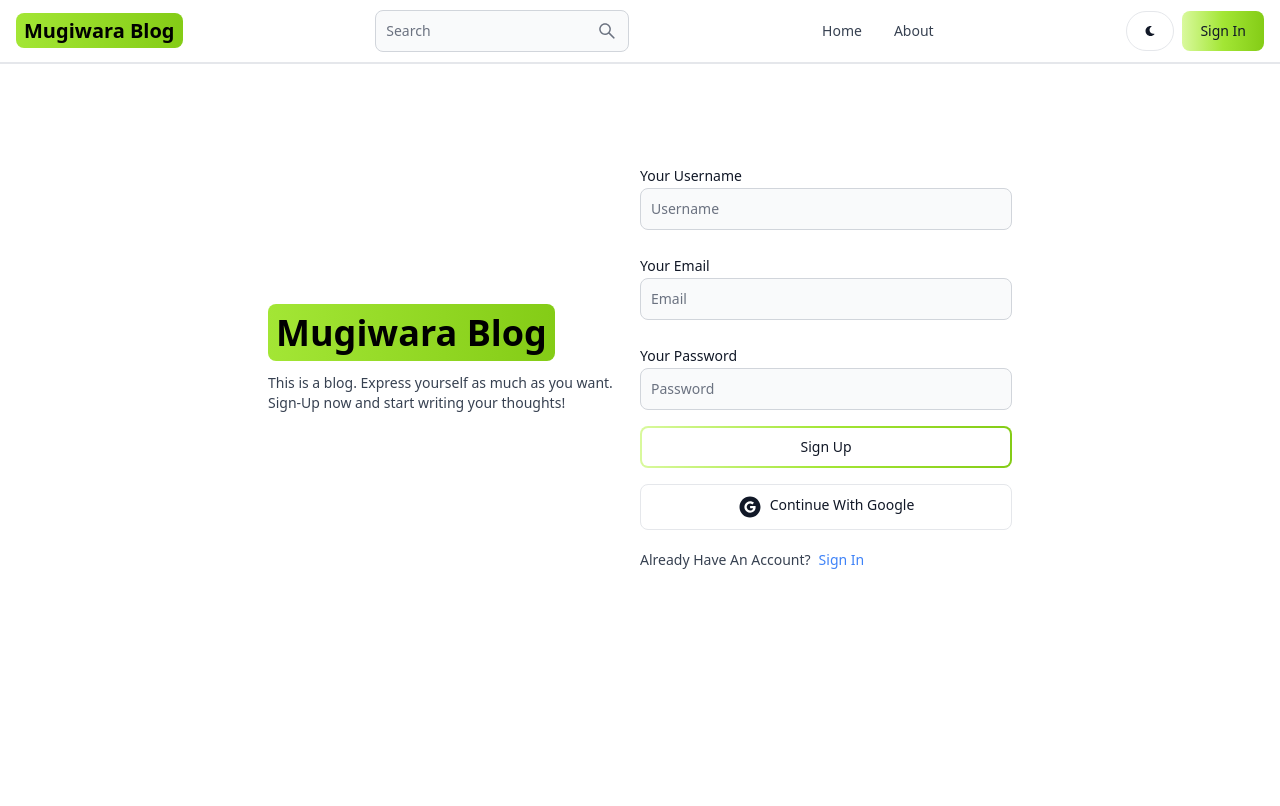
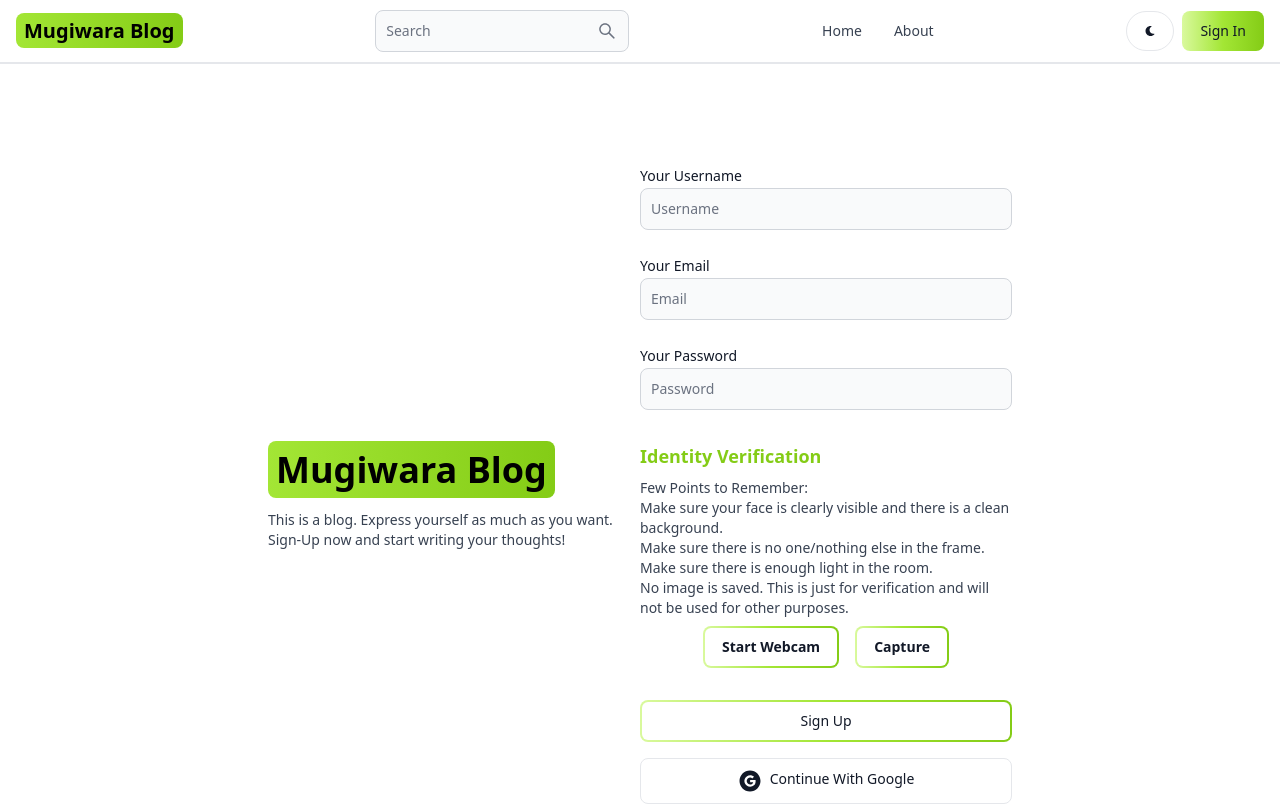
Before and after one commit to mihirvaidya221998/Blog-MERN, a React (Vite) app in the folder blog_client/: page /sign-up in a window 1280 px wide. Shown: the top 806 px of the page. Built offline with nearby package versions, Linux system fonts and the light colour scheme; no server answers.

Commit message:
Implemented feature that uses face detection to know if the user registering is human or a bot

```diff
--- /dev/null
+++ b/blog_client/src/components/ProfileCapture.jsx
@@ -0,0 +1,136 @@
+import React from 'react';
+import '@tensorflow/tfjs-backend-cpu';
+import '@tensorflow/tfjs-backend-webgl';
+import '@tensorflow/tfjs';
+import * as cocoSsd from '@tensorflow-models/coco-ssd';
+import { Alert, Button } from 'flowbite-react';
+import { useRef, useState } from 'react';
+import {ShieldCheck} from 'phosphor-react'
+
+export default function ProfileCapture({score, setScore}) {
+    const videoRef = useRef(null);
+    const canvasRef = useRef(null);
+    const streamRef = useRef(null);
+    const [capturedImage, setCapturedImage] = useState(null);
+    const [showVideo, setShowVideo] = useState(false);
+    const [isPredicting, setIsPredicting] = useState(false);
+    const [isVerified, setIsVerified] = useState(false);
+    const [errorMessage, setErrorMessage] = useState(null);
+
+
+    //Function to start webcam
+    const startWebcam = async () => {
+        setShowVideo(true);
+        try {
+            const stream = await navigator.mediaDevices.getUserMedia({ video: true });
+            if (videoRef.current) {
+                videoRef.current.srcObject = stream;
+            }
+            streamRef.current = stream;
+        } catch (error) {
+            console.error("Error accessing webcam:", error);
+        }
+  };
+
+  //Function to capture a photo
+  const capturePhoto = () => {
+    const video = videoRef.current;
+    const canvas = canvasRef.current;
+    if (video && canvas) {
+      const context = canvas.getContext("2d");
+      if (context) {
+        // Set canvas dimensions to match video feed
+        canvas.width = video.videoWidth;
+        canvas.height = video.videoHeight;
+
+        // Draw current video frame on the canvas
+        context.drawImage(video, 0, 0, canvas.width, canvas.height);
+        setCapturedImage(canvas.toDataURL("image/png"));
+      }
+    }
+  };
+
+  //Load the Cocossd model
+  const loadModel = async () => {
+    setIsPredicting(true);
+    const img = document.getElementById("captured-image");
+    const model = await cocoSsd.load();
+    const predictions = await model.detect(img);
+
+    if (predictions.length === 0) {
+        setErrorMessage("Could not capture image properly. Try Again.")
+
+    } else {
+        if (predictions[0].class === "person" && predictions[0].score >= 0.875) {
+            setScore(predictions[0].score); // Now setting the score from props
+            setIsVerified(true);
+            setErrorMessage("Identity Verified");
+        } else {
+            setErrorMessage("Identity Verification failed. Retry. Testing");
+        }
+    }
+
+    if (streamRef.current) {
+        streamRef.current.getTracks().forEach((track) => {
+            if (track.readyState === "live") {
+                track.stop();
+            }
+        });
+    }
+    setIsPredicting(false);
+  };
+
+  return (
+    <div className='mt-4'>
+
+        <p className='block text-lime-500 text-lg font-bold mb-2'>Identity Verification</p>
+        {isVerified?(
+            <p className="flex justify-center items-center">
+                Verified <ShieldCheck size={36} color="#04d600" weight="fill" />
+            </p>
+        ):(
+            <div>
+                <p className='text-sm'>Few Points to Remember:</p>
+                <ul className='list-dic list-inside text-sm'>
+                    <li>Make sure your face is clearly visible and there is a clean background.</li>
+                    <li>Make sure there is no one/nothing else in the frame.</li>
+                    <li>Make sure there is enough light in the room.</li>
+                    <li>No image is saved. This is just for verification and will not be used for other purposes.</li>
+                </ul>
+                <div className="flex justify-center gap-4">
+                    <Button onClick={startWebcam} type="button" gradientMonochrome="lime" outline className="font-bold mt-2">Start Webcam</Button>
+                    <Button onClick={capturePhoto} type="button" gradientMonochrome="lime" outline className="font-bold mt-2">Capture</Button>
+                </div>
+                <div className="flex gap-2 mt-4">
+                    {showVideo && (
+                        <div className="m-0 w-1/2">
+                            <h2>Live Video Feed:</h2>
+                            <video ref={videoRef} autoPlay playsInline style={{ display: "inline" }}/>
+                        </div>
+                    )}
+                    <canvas ref={canvasRef} style={{ display: "none" }} />
+                    {capturedImage && (
+                        <div className="m-0 w-1/2">
+                            <h2>Captured Image:</h2>
+                            <img id="captured-image" src={capturedImage} alt="Captured" style={{ display: "inline" }}/>
+                        </div>
+                    )}
+                </div>
+                {capturedImage && (
+                    <Button onClick={loadModel} type="button" gradientMonochrome="lime" outline className="font-bold mt-2 w-full">Verify</Button>
+                )}
+                {isPredicting && (
+                    <p className="text-xs text-gray-500">Checking if you are human or not. This may take a while...</p>
+                )}
+                {
+                    errorMessage && (
+                        <Alert className='mt-5' color='failure'>
+                        {errorMessage}
+                        </Alert>
+                    )
+                }
+            </div>
+        )}
+    </div>
+  )
+}
--- a/blog_client/src/pages/SignUp.jsx
+++ b/blog_client/src/pages/SignUp.jsx
@@ -2,11 +2,13 @@ import React, { useState } from 'react'
 import { Link, useNavigate } from 'react-router-dom'
 import { Label, TextInput, Button, Alert, Spinner } from 'flowbite-react'
 import OAuth from '../components/OAuth';
+import ProfileCapture from '../components/ProfileCapture';
 
 export default function SignUp() {
   const [formData, setFormData] = useState({});
   const [errorMessage, setErrorMessage] = useState(null);
   const [loading, setLoading] = useState(false);
+  const [score, setScore] = useState(0);
   const navigate = useNavigate();
   // Handling the inputs in the form
   const handleChange = (e) =>{
@@ -18,6 +20,12 @@ export default function SignUp() {
     e.preventDefault();
     if(!formData.username || !formData.email || !formData.password){
       return setErrorMessage('Please enter all the fields!');
+    }
+    if (score === 0) {
+      return setErrorMessage('Complete Identity Verification');
+    }
+    if (score <= 0.875) {
+      return setErrorMessage('Identity Verification failed. Retry.');
     }
     try {
       setLoading(true);
@@ -67,6 +75,7 @@ export default function SignUp() {
               <Label value='Your Password'></Label>
               <TextInput type='password' placeholder='Password' id='password' onChange={handleChange}/>
             </div>
+            <ProfileCapture score={score} setScore={setScore} />
             <Button gradientMonochrome="lime" outline type='submit' disabled={loading}>
               {
               loading? (
```
Also changed, not shown: blog_client/package.json (+8 -0 lines), 1 other file (tests, documents, lock files or other folders).
